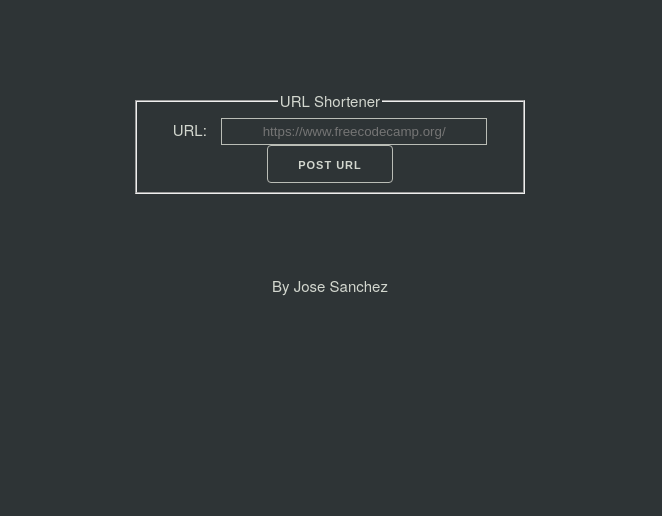
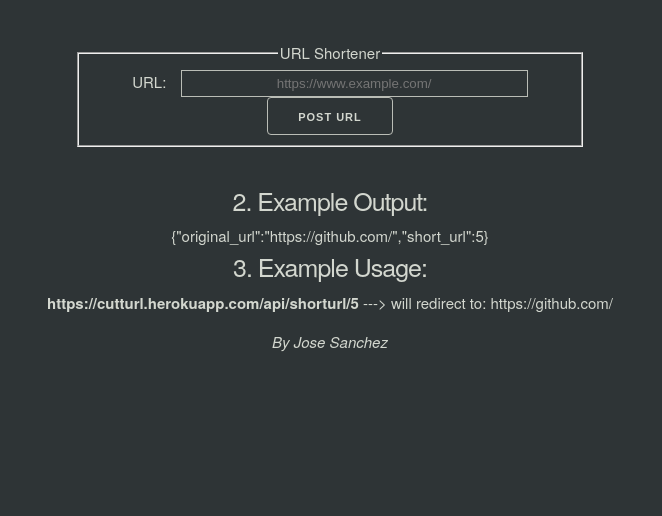
Before and after one commit to josemsanchez/url-shortener, a website: page views/index.html in a window 1280 px wide. Shown: the part 292-808 px from the top of the page, without its empty margins (310-972 px from the left). Drawn offline with Linux system fonts and the light colour scheme; a web font is replaced by a local one.

Commit message:
Add Instructions on main page

```diff
--- a/public/style.css
+++ b/public/style.css
@@ -13,7 +13,7 @@ main {
 }
 
 h3 {
-  margin-top: 30px;
+  margin-top: 10px;
 }
 
 
@@ -76,7 +76,7 @@ h1, h2, h3, h4, h5, h6 {
   font-weight: 300; }
 h1 { font-size: 4.0rem; line-height: 1.2;  letter-spacing: -.1rem;}
 h2 { font-size: 3.6rem; line-height: 1.25; letter-spacing: -.1rem; }
-h3 { font-size: 3.0rem; line-height: 1.3;  letter-spacing: -.1rem; }
+h3 { font-size: 2.5rem; line-height: 0.3;  letter-spacing: -.1rem; }
 h4 { font-size: 2.4rem; line-height: 1.35; letter-spacing: -.08rem; }
 h5 { font-size: 1.8rem; line-height: 1.5;  letter-spacing: -.05rem; }
 h6 { font-size: 1.5rem; line-height: 1.6;  letter-spacing: 0; }
@@ -85,7 +85,7 @@ h6 { font-size: 1.5rem; line-height: 1.6;  letter-spacing: 0; }
 @media (min-width: 550px) {
   h1 { font-size: 5.0rem; }
   h2 { font-size: 4.2rem; }
-  h3 { font-size: 3.6rem; }
+  h3 { font-size: 2.5rem; }
   h4 { font-size: 3.0rem; }
   h5 { font-size: 2.4rem; }
   h6 { font-size: 1.5rem; }
@@ -263,7 +263,7 @@ form{
   width: 90%;
   max-width: 800px;
   margin-top: 30px;
-  margin-bottom: 60px;
+  margin-bottom: 30px;
 }
 
 #url_input{
--- a/views/index.html
+++ b/views/index.html
@@ -15,19 +15,29 @@
   <body>
     <h1>URL Shortener Microservice</h1>
     <main>
+      <div>
+        <h3>1. Post URL</h3>
+      </div>
       <section>
-        <form action="api/shorturl/new" method="POST">
+        <form target="_blank" action="api/shorturl/new" method="POST">
           <fieldset>
             <legend>URL Shortener</legend>
             <label for="url_input">URL:</label>
-            <input id="url_input" type="text" name="url" placeholder="https://www.freecodecamp.org/" />
+            <input id="url_input" type="text" name="url" placeholder="https://www.example.com/" />
             <input type="submit" value="POST URL" />
           </fieldset>
         </form>
+        <h3>2. Example Output:</h3>
+        <p>{"original_url":"https://github.com/","short_url":5}</p>
+        <h3>3. Example Usage:</h3>
+        <p><a href="https://cutturl.herokuapp.com/api/shorturl/5" target="_blank">
+          <b>https://cutturl.herokuapp.com/api/shorturl/5</b>
+        </a> ---> will redirect to: https://github.com/</p>
+
       </section>
     </main>
     <footer>
-      <p>By <a href="https://josemsanchez.github.io/">Jose Sanchez</a></p>
+      <p><i>By <a href="https://josemsanchez.github.io/">Jose Sanchez</a></i></p>
     </footer>
   </body>
 </html>
```
